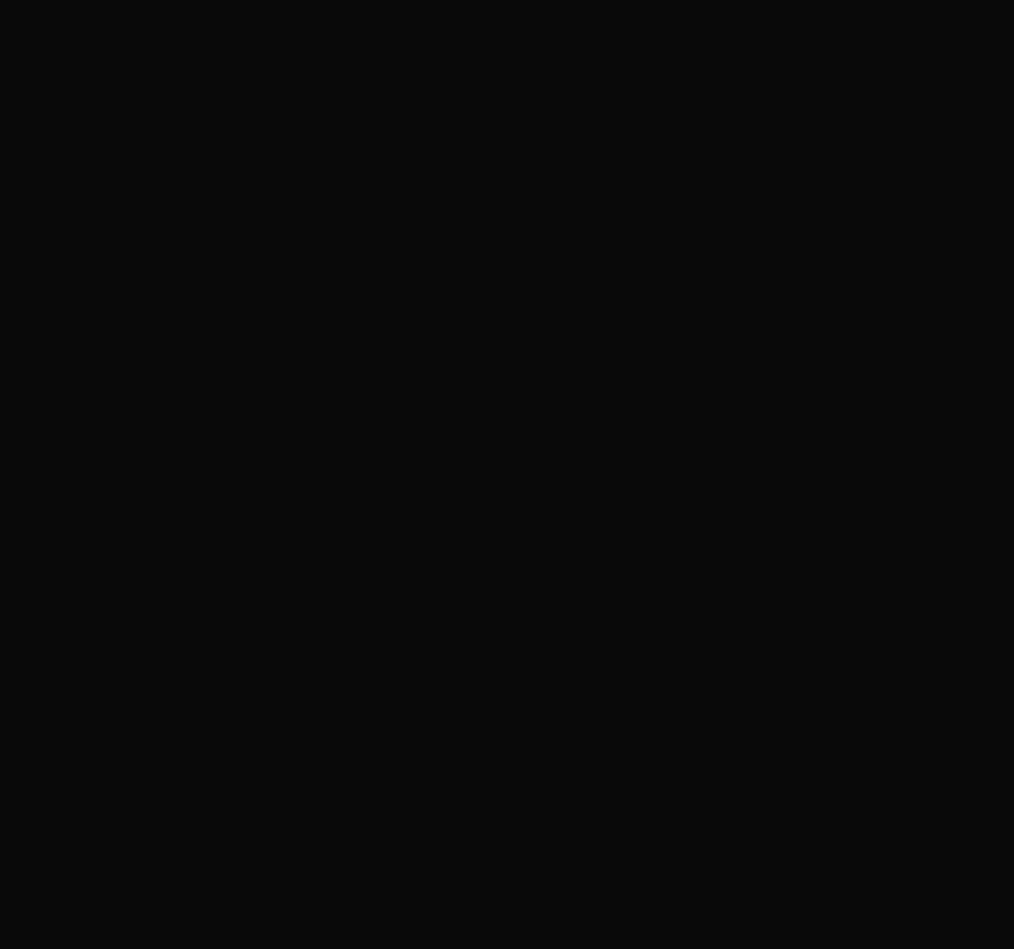
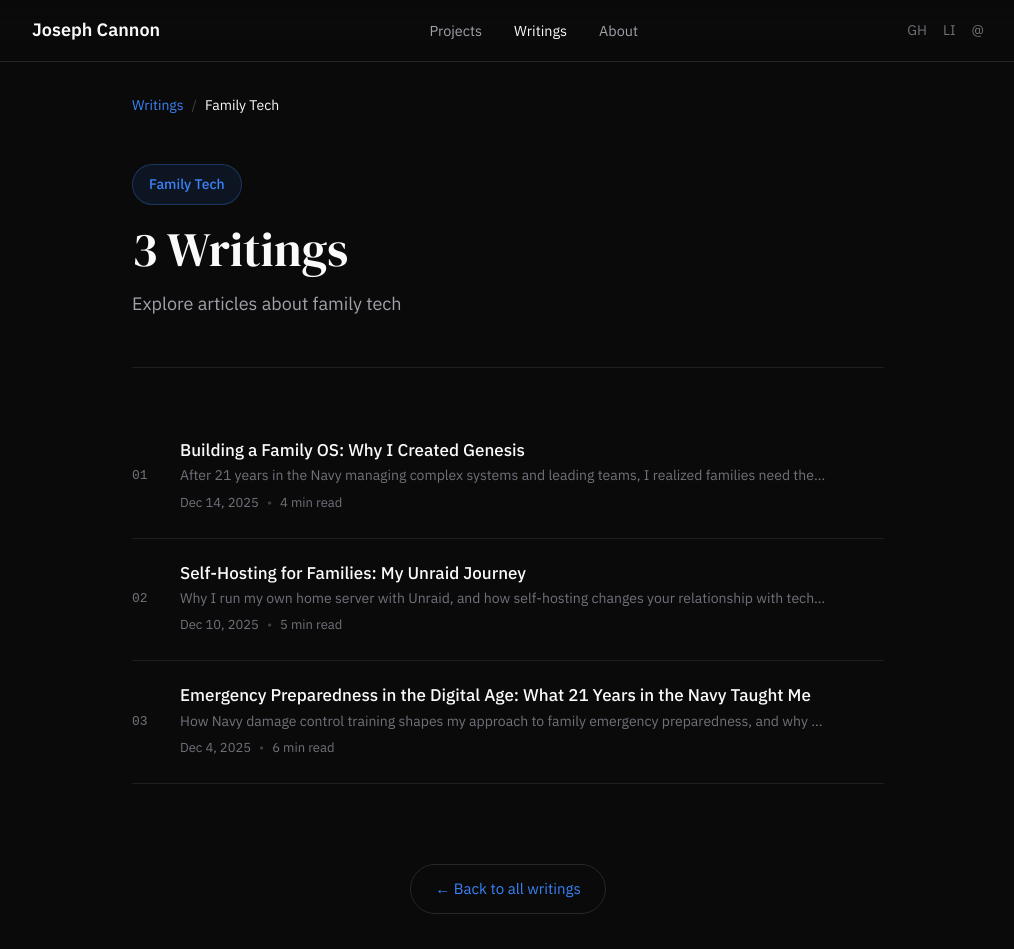
Before and after one commit to jrc1883/unjoe-me, an Astro site: page /blog/tags/family-tech/ in a window 1280 px wide. Before the commit this address had no page. Shown: the top 949 px of the page, without its empty margins (132-1146 px from the left). Before the commit the page ends 800 px from the top, so only its background shows below. Built offline with nearby package versions, Linux system fonts and the light colour scheme; Astro itself is replaced by a stand-in of ours.

Commit message:
feat(blog): Phase 2 - complete tag system implementation
- Tag all 10 blog posts with relevant categories:
  - Projects: Genesis, Daniel-Son
  - Leadership & Career: Navy lessons, career journey
  - Philosophy: ElShaddai, compassion analysis
  - Technical: Self-hosting, data operations, emergency prep
  - AI & Automation: PopKit development

- Add tag display on individual blog posts
- Create dynamic tag pages (/blog/tags/[tag])
- Pass tags to SEO meta tags and JSON-LD
- Style tags with blue accent theme (pills/chips)
- Add breadcrumb navigation on tag pages

Tag categories: projects, family-tech, systems-thinking, leadership, navy,
career, engineering, saas, manufacturing, philosophy, faith, purpose,
critical-thinking, culture, technical, security, ai, automation, operations,
preparedness, journey

```diff
--- a/src/content/blog/building-a-family-os.md
+++ b/src/content/blog/building-a-family-os.md
@@ -2,6 +2,7 @@
 title: "Building a Family OS: Why I Created Genesis"
 description: "After 21 years in the Navy managing complex systems and leading teams, I realized families need their own operating system. Here's why I'm building Genesis."
 pubDate: 2025-12-14
+tags: ['projects', 'family-tech', 'systems-thinking']
 ---
 
 # Building a Family OS: Why I Created Genesis
--- a/src/content/blog/elshaddai-philosophy.md
+++ b/src/content/blog/elshaddai-philosophy.md
@@ -2,6 +2,7 @@
 title: "The ElShaddai Philosophy: Why I Name My Projects After God"
 description: "The meaning behind 'ElShaddai' and how faith influences my approach to building software that serves families and communities."
 pubDate: 2025-12-06
+tags: ['philosophy', 'faith', 'purpose']
 ---
 
 # The ElShaddai Philosophy: Why I Name My Projects After God
--- a/src/content/blog/emergency-preparedness-digital-age.md
+++ b/src/content/blog/emergency-preparedness-digital-age.md
@@ -2,6 +2,7 @@
 title: "Emergency Preparedness in the Digital Age: What 21 Years in the Navy Taught Me"
 description: "How Navy damage control training shapes my approach to family emergency preparedness, and why most digital emergency plans will fail."
 pubDate: 2025-12-04
+tags: ['technical', 'family-tech', 'preparedness']
 ---
 
 # Emergency Preparedness in the Digital Age: What 21 Years in the Navy Taught Me
--- a/src/content/blog/manufacturing-intelligence-daniel-son.md
+++ b/src/content/blog/manufacturing-intelligence-daniel-son.md
@@ -2,6 +2,7 @@
 title: "Manufacturing Intelligence: Building Daniel-Son from the Factory Floor Up"
 description: "How my experience managing 47 manufacturing facilities led me to build a real-time OEE tracking platform with 126 React components and offline-first architecture."
 pubDate: 2025-12-08
+tags: ['projects', 'engineering', 'saas', 'manufacturing']
 ---
 
 # Manufacturing Intelligence: Building Daniel-Son from the Factory Floor Up
--- a/src/content/blog/self-hosting-for-families.md
+++ b/src/content/blog/self-hosting-for-families.md
@@ -2,6 +2,7 @@
 title: "Self-Hosting for Families: My Unraid Journey"
 description: "Why I run my own home server with Unraid, and how self-hosting changes your relationship with technology and data ownership."
 pubDate: 2025-12-10
+tags: ['technical', 'family-tech', 'security']
 ---
 
 # Self-Hosting for Families: My Unraid Journey
--- a/src/layouts/BlogPost.astro
+++ b/src/layouts/BlogPost.astro
@@ -9,7 +9,7 @@ import { getReadingTime, formatReadingTime } from '../utils/reading-time';
 
 type Props = CollectionEntry<'blog'>['data'] & { body: string };
 
-const { title, description, pubDate, updatedDate, heroImage, body } = Astro.props;
+const { title, description, pubDate, updatedDate, heroImage, body, tags = [] } = Astro.props;
 const readingTime = getReadingTime(body);
 ---
 
@@ -21,7 +21,7 @@ const readingTime = getReadingTime(body);
 			article={{
 				publishedTime: pubDate,
 				modifiedTime: updatedDate,
-				tags: [],
+				tags: tags,
 			}}
 		/>
 		<style>
@@ -75,6 +75,42 @@ const readingTime = getReadingTime(body);
 				font-style: italic;
 				width: 100%;
 			}
+			.tags-section {
+				margin-top: 3em;
+				padding-top: 2em;
+				border-top: 1px solid rgb(var(--gray-light));
+				display: flex;
+				flex-direction: column;
+				gap: 1em;
+			}
+			.tags-label {
+				font-size: 0.875rem;
+				font-weight: 600;
+				text-transform: uppercase;
+				letter-spacing: 0.05em;
+				color: rgb(var(--gray));
+			}
+			.tags-list {
+				display: flex;
+				flex-wrap: wrap;
+				gap: 0.75rem;
+			}
+			.tag {
+				display: inline-block;
+				padding: 0.5rem 1rem;
+				background: rgba(59, 130, 246, 0.1);
+				border: 1px solid rgba(59, 130, 246, 0.3);
+				border-radius: 100px;
+				font-size: 0.875rem;
+				color: #3b82f6;
+				text-decoration: none;
+				transition: all 0.2s ease;
+			}
+			.tag:hover {
+				background: rgba(59, 130, 246, 0.2);
+				border-color: #3b82f6;
+				transform: translateY(-2px);
+			}
 		</style>
 	</head>
 
@@ -103,6 +139,18 @@ const readingTime = getReadingTime(body);
 						<hr />
 					</div>
 					<slot />
+					{tags.length > 0 && (
+						<div class="tags-section">
+							<span class="tags-label">Topics:</span>
+							<div class="tags-list">
+								{tags.map(tag => (
+									<a href={`/blog/tags/${tag}/`} class="tag">
+										{tag}
+									</a>
+								))}
+							</div>
+						</div>
+					)}
 				</div>
 			</article>
 		</main>
--- /dev/null
+++ b/src/pages/blog/tags/[tag].astro
@@ -0,0 +1,346 @@
+---
+import { getCollection } from 'astro:content';
+import BaseHead from '../../../components/BaseHead.astro';
+import Header from '../../../components/Header.astro';
+import Footer from '../../../components/Footer.astro';
+import { SITE_TITLE } from '../../../consts';
+import { getReadingTimeFromEntry, formatReadingTime } from '../../../utils/reading-time';
+
+export async function getStaticPaths() {
+	const posts = await getCollection('blog');
+
+	// Extract unique tags
+	const uniqueTags = [...new Set(
+		posts.flatMap(post => post.data.tags || [])
+	)];
+
+	return uniqueTags.map(tag => ({
+		params: { tag },
+		props: {
+			tag,
+			posts: posts
+				.filter(post => post.data.tags?.includes(tag))
+				.sort((a, b) => b.data.pubDate.valueOf() - a.data.pubDate.valueOf()),
+		},
+	}));
+}
+
+const { tag, posts } = Astro.props;
+
+function formatDate(date: Date) {
+	return date.toLocaleDateString('en-US', {
+		year: 'numeric',
+		month: 'short',
+		day: 'numeric'
+	});
+}
+
+// Capitalize first letter of tag for display
+const tagDisplay = tag.split('-').map((word: string) =>
+	word.charAt(0).toUpperCase() + word.slice(1)
+).join(' ');
+---
+
+<!doctype html>
+<html lang="en">
+	<head>
+		<BaseHead
+			title={`${tagDisplay} | ${SITE_TITLE}`}
+			description={`Articles about ${tagDisplay.toLowerCase()} - ${posts.length} ${posts.length === 1 ? 'post' : 'posts'}`}
+		/>
+		<link rel="preconnect" href="https://fonts.googleapis.com">
+		<link rel="preconnect" href="https://fonts.gstatic.com" crossorigin>
+		<link href="https://fonts.googleapis.com/css2?family=DM+Serif+Display&family=IBM+Plex+Sans:wght@400;500;600&display=swap" rel="stylesheet">
+	</head>
+	<body>
+		<Header />
+		<main>
+			<div class="container">
+				<!-- Breadcrumb -->
+				<nav class="breadcrumb">
+					<a href="/blog/">Writings</a>
+					<span class="separator">/</span>
+					<span class="current">{tagDisplay}</span>
+				</nav>
+
+				<!-- Page Header -->
+				<header class="page-header">
+					<div class="tag-badge">{tagDisplay}</div>
+					<h1>{posts.length} {posts.length === 1 ? 'Writing' : 'Writings'}</h1>
+					<p class="subtitle">
+						Explore articles about {tagDisplay.toLowerCase()}
+					</p>
+				</header>
+
+				<!-- Posts List -->
+				<section class="posts-section">
+					<div class="posts-list">
+						{posts.map((post, index) => (
+							<a href={`/blog/${post.id}/`} class="post-item">
+								<span class="post-number">{String(index + 1).padStart(2, '0')}</span>
+								<div class="post-content">
+									<h4>{post.data.title}</h4>
+									<p>{post.data.description}</p>
+									<div class="post-meta">
+										<time datetime={post.data.pubDate.toISOString()}>
+											{formatDate(post.data.pubDate)}
+										</time>
+										<span class="meta-separator">•</span>
+										<span class="reading-time">{formatReadingTime(getReadingTimeFromEntry(post))}</span>
+									</div>
+								</div>
+								<span class="post-arrow">
+									<svg width="20" height="20" viewBox="0 0 24 24" fill="none" stroke="currentColor" stroke-width="2">
+										<path d="M5 12h14M12 5l7 7-7 7"/>
+									</svg>
+								</span>
+							</a>
+						))}
+					</div>
+				</section>
+
+				<!-- Back Link -->
+				<div class="back-link">
+					<a href="/blog/">← Back to all writings</a>
+				</div>
+			</div>
+		</main>
+		<Footer />
+	</body>
+</html>
+
+<style>
+	:root {
+		--font-display: 'DM Serif Display', Georgia, serif;
+		--font-body: 'IBM Plex Sans', system-ui, sans-serif;
+		--color-bg: #0a0a0b;
+		--color-bg-elevated: #111113;
+		--color-bg-hover: #18181b;
+		--color-border: #27272a;
+		--color-border-subtle: #1f1f23;
+		--color-text-primary: #fafafa;
+		--color-text-secondary: #a1a1aa;
+		--color-text-muted: #71717a;
+		--color-accent: #3b82f6;
+		--color-accent-subtle: rgba(59, 130, 246, 0.1);
+	}
+
+	body {
+		background-color: var(--color-bg);
+		color: var(--color-text-primary);
+		font-family: var(--font-body);
+		margin: 0;
+		line-height: 1.6;
+	}
+
+	main {
+		min-height: calc(100vh - 200px);
+	}
+
+	.container {
+		max-width: 800px;
+		margin: 0 auto;
+		padding: 0 1.5rem 4rem;
+	}
+
+	/* Breadcrumb */
+	.breadcrumb {
+		display: flex;
+		align-items: center;
+		gap: 0.5rem;
+		padding: 2rem 0 1rem;
+		font-size: 0.875rem;
+		color: var(--color-text-muted);
+	}
+
+	.breadcrumb a {
+		color: var(--color-accent);
+		text-decoration: none;
+		transition: color 0.2s ease;
+	}
+
+	.breadcrumb a:hover {
+		color: var(--color-text-primary);
+	}
+
+	.breadcrumb .separator {
+		color: var(--color-text-muted);
+		opacity: 0.5;
+	}
+
+	.breadcrumb .current {
+		color: var(--color-text-primary);
+	}
+
+	/* Page Header */
+	.page-header {
+		padding: 2rem 0 3rem;
+		border-bottom: 1px solid var(--color-border-subtle);
+		margin-bottom: 3rem;
+	}
+
+	.tag-badge {
+		display: inline-block;
+		padding: 0.5rem 1rem;
+		background: var(--color-accent-subtle);
+		border: 1px solid rgba(59, 130, 246, 0.3);
+		border-radius: 100px;
+		font-size: 0.875rem;
+		color: var(--color-accent);
+		margin-bottom: 1rem;
+		font-weight: 500;
+	}
+
+	.page-header h1 {
+		font-family: var(--font-display);
+		font-size: clamp(2rem, 4vw, 3rem);
+		font-weight: 400;
+		margin: 0 0 0.75rem;
+		color: var(--color-text-primary);
+		line-height: 1.2;
+	}
+
+	.subtitle {
+		font-size: 1.125rem;
+		color: var(--color-text-secondary);
+		margin: 0;
+		line-height: 1.6;
+	}
+
+	/* Posts Section */
+	.posts-section {
+		margin-bottom: 3rem;
+	}
+
+	.posts-list {
+		display: flex;
+		flex-direction: column;
+		gap: 0;
+	}
+
+	.post-item {
+		display: grid;
+		grid-template-columns: auto 1fr auto;
+		align-items: center;
+		gap: 1.5rem;
+		padding: 1.5rem 0;
+		border-bottom: 1px solid var(--color-border-subtle);
+		text-decoration: none;
+		transition: all 0.2s ease;
+	}
+
+	.post-item:hover {
+		padding-left: 1rem;
+		padding-right: 1rem;
+		margin-left: -1rem;
+		margin-right: -1rem;
+		background: var(--color-bg-hover);
+		border-radius: 12px;
+		border-bottom-color: transparent;
+	}
+
+	.post-item:hover + .post-item {
+		border-top-color: transparent;
+	}
+
+	.post-item:hover .post-arrow {
+		opacity: 1;
+		transform: translateX(0);
+	}
+
+	.post-item:hover h4 {
+		color: var(--color-accent);
+	}
+
+	.post-number {
+		font-family: 'SF Mono', 'Fira Code', monospace;
+		font-size: 0.8125rem;
+		color: var(--color-text-muted);
+		min-width: 1.5rem;
+	}
+
+	.post-content {
+		min-width: 0;
+	}
+
+	.post-content h4 {
+		font-family: var(--font-body);
+		font-size: 1.0625rem;
+		font-weight: 500;
+		margin: 0 0 0.25rem;
+		color: var(--color-text-primary);
+		transition: color 0.2s ease;
+	}
+
+	.post-content p {
+		font-size: 0.875rem;
+		color: var(--color-text-muted);
+		margin: 0 0 0.375rem;
+		white-space: nowrap;
+		overflow: hidden;
+		text-overflow: ellipsis;
+	}
+
+	.post-meta {
+		display: flex;
+		align-items: center;
+		gap: 0.5rem;
+		font-size: 0.8125rem;
+		color: var(--color-text-muted);
+	}
+
+	.meta-separator {
+		opacity: 0.5;
+	}
+
+	.post-arrow {
+		display: flex;
+		align-items: center;
+		justify-content: center;
+		width: 32px;
+		height: 32px;
+		color: var(--color-accent);
+		opacity: 0;
+		transform: translateX(-8px);
+		transition: all 0.2s ease;
+	}
+
+	/* Back Link */
+	.back-link {
+		text-align: center;
+		padding: 2rem 0;
+	}
+
+	.back-link a {
+		display: inline-block;
+		color: var(--color-accent);
+		text-decoration: none;
+		font-size: 0.9375rem;
+		padding: 0.75rem 1.5rem;
+		border: 1px solid var(--color-border);
+		border-radius: 100px;
+		transition: all 0.2s ease;
+	}
+
+	.back-link a:hover {
+		background: var(--color-bg-hover);
+		border-color: var(--color-accent);
+	}
+
+	/* Mobile Adjustments */
+	@media (max-width: 640px) {
+		.post-item {
+			grid-template-columns: auto 1fr;
+			gap: 1rem;
+		}
+
+		.post-arrow {
+			display: none;
+		}
+
+		.post-number {
+			align-self: start;
+			padding-top: 0.25rem;
+		}
+	}
+</style>
```
Also changed, not shown: src/content/blog/data-driven-operations.md (+1 -0 lines), src/content/blog/from-energy-to-enterprise.md (+1 -0 lines), src/content/blog/from-navy-engineering-to-ai-agents.md (+1 -0 lines), src/content/blog/navy-leadership-lessons.md (+1 -0 lines), src/content/blog/when-compassion-becomes-a-weapon.md (+1 -0 lines).
